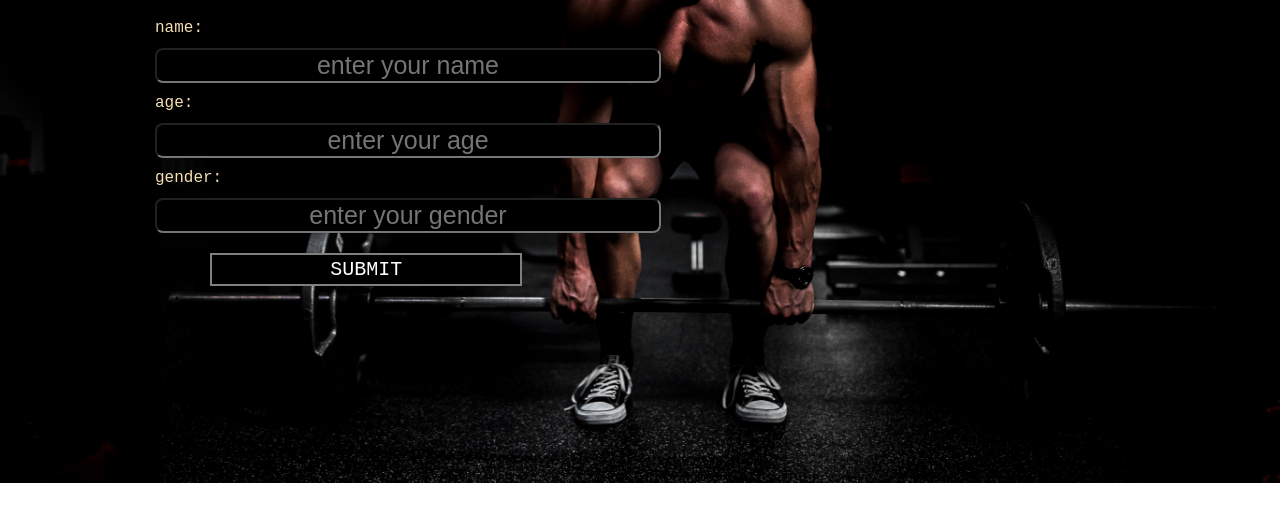
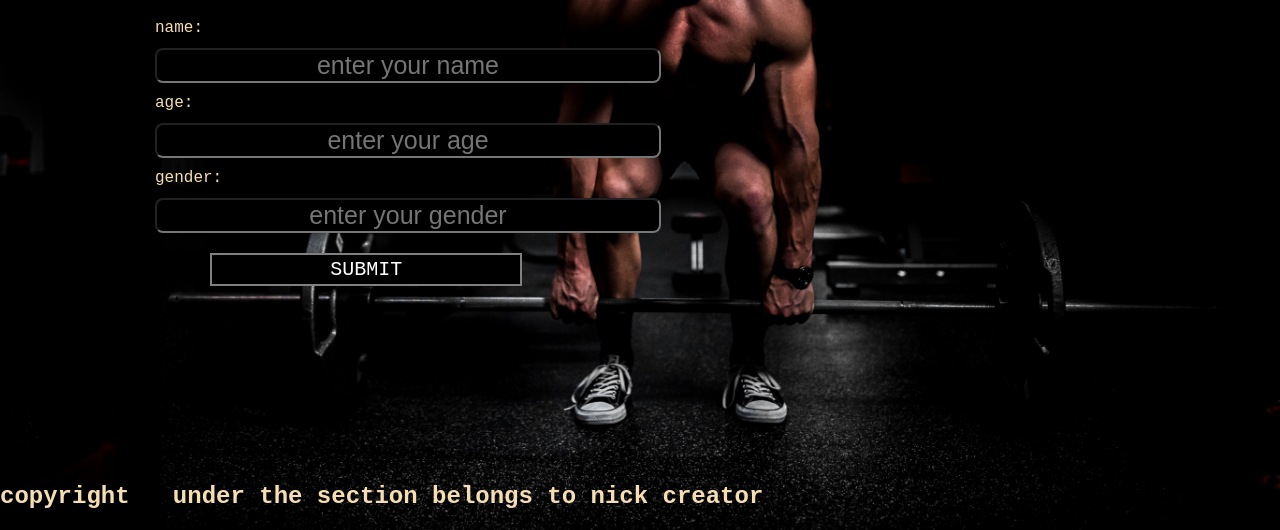
Before and after one commit to Chandrabhan3010/gym-wesbite, a plain HTML site: page index.html in a window 1280 px wide. Shown: the part 321-851 px from the top of the page. Before the commit the page ends 804 px from the top, so only its background shows below. Drawn offline with Linux system fonts and the light colour scheme.

Commit message:
footer added

```diff
--- a/index.html
+++ b/index.html
@@ -55,5 +55,8 @@
             <button class="btn">SUBMIT</button>
         </form>
     </div>
+    <footer>
+        <h2>copyright &nbsp; under the section belongs to nick creator </h2>
+    </footer>
 </body>
 </html>
```
